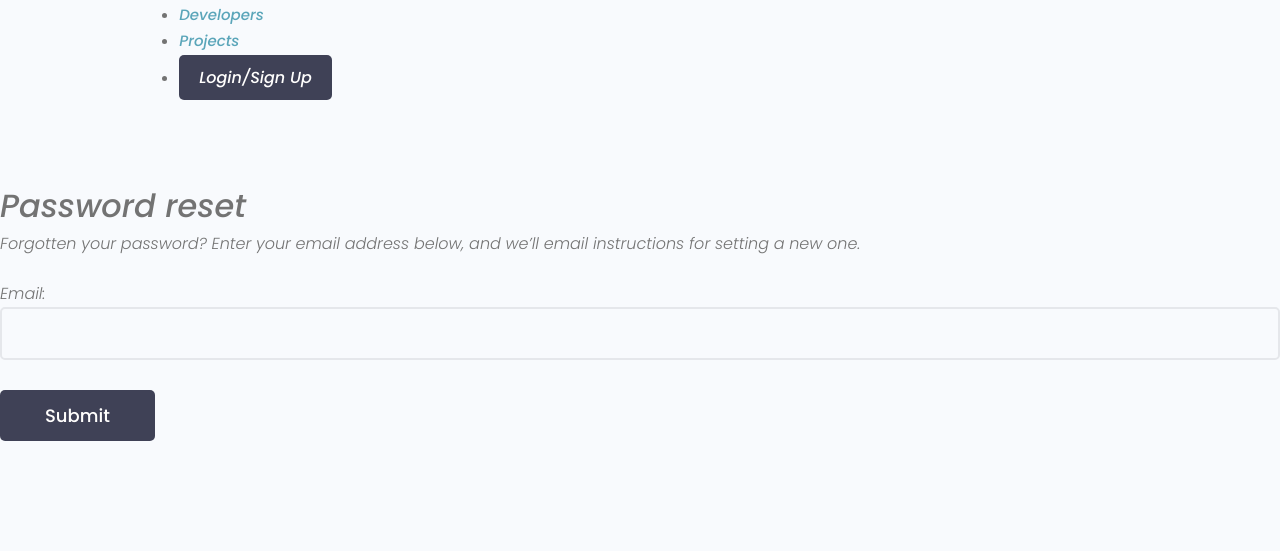
After one commit to ItayMoshel/DevSearch, a Django app: page /reset_password/ in a window 1280 px wide. The commit adds this page. Shown: the part 332-883 px from the top of the page. Run offline with Django 4.2, Linux system fonts and the light colour scheme; some libraries are stand-ins or nearby versions.

Commit message:
Added email service and user password reset.

```diff
--- a/devsearch/urls.py
+++ b/devsearch/urls.py
@@ -2,12 +2,22 @@ from django.contrib import admin
 from django.urls import path, include
 from django.conf import settings
 from django.conf.urls.static import static
+from django.contrib.auth import views as auth_views
 
 
 urlpatterns = [
     path('admin/', admin.site.urls),
     path('', include('users.urls')),
     path('projects/', include('projects.urls')),
+
+    path('reset_password/', auth_views.PasswordResetView.as_view(template_name='reset_password.html'),
+         name='reset_password'),
+    path('reset_password_sent/', auth_views.PasswordResetDoneView.as_view(template_name='reset_password_sent.html'),
+         name='password_reset_done'),
+    path('reset/<uidb64>/<token>/', auth_views.PasswordResetConfirmView.as_view(template_name='reset.html'),
+         name='password_reset_confirm'),
+    path('reset_password_complete/', auth_views.PasswordResetCompleteView.as_view(template_name='reset_password_complete.html'),
+         name='password_reset_complete'),
 ]
 
 urlpatterns += static(settings.MEDIA_URL, document_root=settings.MEDIA_ROOT)
--- /dev/null
+++ b/templates/reset_password.html
@@ -0,0 +1,50 @@
+{% extends 'main.html' %}
+
+{% block content %}
+
+<style>
+    input[type='text'],
+    input[type='email'],
+    input[type='password'] {
+        min-width: 24rem;
+        width: 100%;
+        padding: 1.2rem 1.5rem;
+        border-radius: 0.5rem;
+        border: 2px solid var(--color-light);
+        transition: all 0.3s ease-in-out;
+        background-color: var(--color-bg);
+    }
+
+    input[type='text']:focus,
+    input[type='email']:focus,
+    input[type='password']:focus,
+    input[type='text']:active,
+    input[type='email']:active,
+    input[type='password']:active {
+        outline: none;
+        border: 2px solid var(--color-main);
+    }
+</style>
+
+
+<!-- Main Section -->
+<main class="formPage my-xl">
+    <div class="content-box">
+        <div class="formWrapper">
+            <h3>Password reset</h3>
+
+            <p>Forgotten your password? Enter your email address below, and we’ll email instructions for setting a new
+                one.</p>
+
+            <br>
+
+            <form class="form" method="POST">
+                {% csrf_token %}
+                {{form.as_p}}
+                <input class="btn btn--sub btn--lg  my-md" type="submit" value="Submit" />
+            </form>
+        </div>
+    </div>
+</main>
+
+{% endblock content %}
--- a/users/templates/users/login_register.html
+++ b/users/templates/users/login_register.html
@@ -82,7 +82,7 @@
             </div>
             <div class="auth__actions">
               <input class="btn btn--sub btn--lg" type="submit" value="Log In" />
-              <a href="forgetpassword.html">Forget Password?</a>
+              <a href="{% url 'reset_password' %}">Forget Password?</a>
             </div>
           </form>
           <div class="auth__alternative">
```
Also changed, not shown: devsearch/settings.py (+7 -0 lines), templates/reset.html (added, +49 -0 lines), templates/reset_password_complete.html (added, +19 -0 lines), templates/reset_password_sent.html (added, +21 -0 lines), users/signals.py (+13 -0 lines), db.sqlite3.
